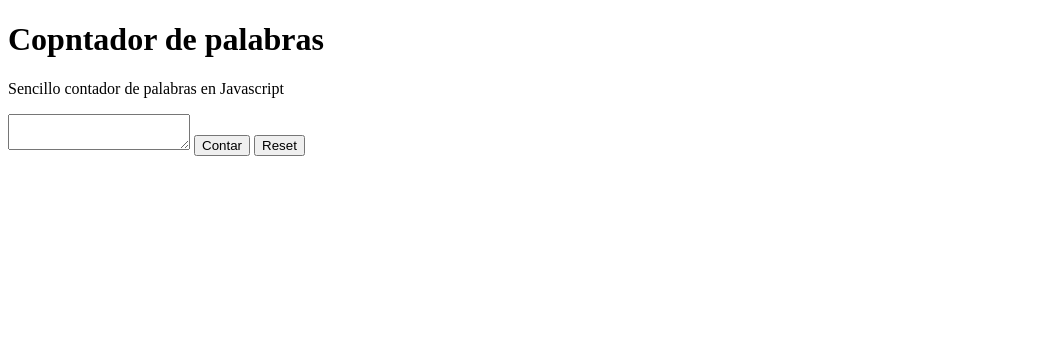
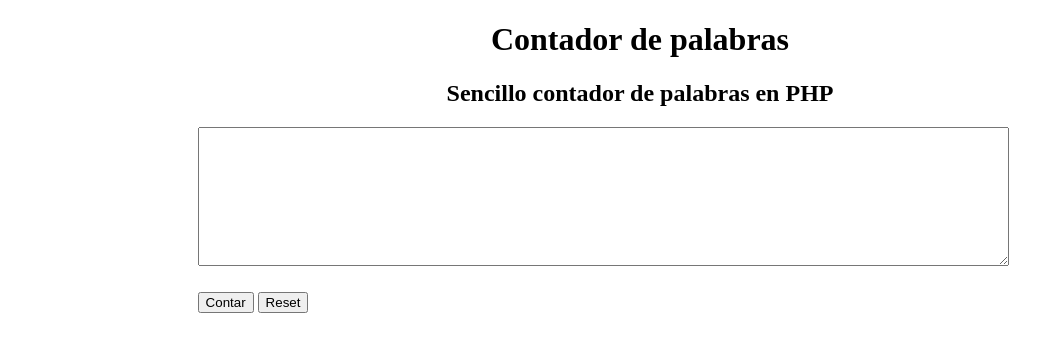
Before and after one commit to GongoraLeo/contador, a PHP site: page / in a window 1280 px wide. Shown: the top 352 px of the page, without its empty margins (0-1064 px from the left). Run offline with PHP 8.4, Linux system fonts and the light colour scheme.

Commit message:
primera versión funcional

```diff
--- a/index.php
+++ b/index.php
@@ -1,22 +1,57 @@
 <!DOCTYPE html>
 <html lang="en">
+
 <head>
     <meta charset="UTF-8">
     <meta name="viewport" content="width=device-width, initial-scale=1.0">
     <title>Contador de palabras</title>
     <link rel="stylesheet" href="style.css">
 </head>
+
 <body>
-    <h1>Copntador de palabras</h1>
-    <p>Sencillo contador de palabras en Javascript</p>
-    <form action="">
-        <textarea name="" id="">
+    <h1>Contador de palabras</h1>
+    <h2>Sencillo contador de palabras en PHP</h2>
+    <form action="<?php echo $_SERVER['PHP_SELF']; ?>" id="form" name="form" method="post">
+        <textarea name="texto" id="texto">
 
         </textarea>
+        <br>
         <input type="submit" value="Contar">
         <input type="reset" value="Reset">
     </form>
 
+
+    <?php
+
+    if ($_SERVER["REQUEST_METHOD"] == "POST") {
+        $texto = $_POST['texto'];
+        $palabras = str_word_count($texto);
+        echo "<p>El texto es: $texto</p>";
+        echo "<p>El texto tiene $palabras palabras.</p>";
+        echo "<p>El texto tiene " . strlen($texto) . " caracteres.</p>";
+        //caracteres sin espacios
+        echo "<p>El texto tiene " . strlen(str_replace(' ', '', $texto)) . " caracteres sin espacios.</p>";
+        //número de palabras repetidas debe aparecer un minimo de 2 veces cada palabra en el texto para ser repetida decir el número de veces que se repite cada palabra
+
+        $palabras_repetidas = array_diff_assoc(str_word_count($texto, 1), array_unique(str_word_count($texto, 1)));
+        // echo "<p>Las palabras repetidas son: </p>";
+        // foreach ($palabras_repetidas as $palabra) {
+        //     echo "<p>$palabra</p>";
+        // }
+        echo "<p>El texto tiene " . count($palabras_repetidas) . " palabras repetidas.</p>";
+
+
+        //palabras no repetidas
+        // echo "<p>Las palabras no repetidas son: </p>";
+        // foreach (array_diff(str_word_count($texto, 1), $palabras_repetidas) as $palabra) {
+        //     echo "<p>$palabra</p>";
+        // }
+        //número de palabras unicas las palabras unicas son todas las palabras que aparecen al menos una vez
+        echo "<p>El texto tiene " . count(array_unique(str_word_count($texto, 1))) . " palabras unicas.</p>";
+    }
+
+    ?>
     <script src="contador.js"></script>
 </body>
+
 </html>
--- /dev/null
+++ b/leeme.txt
@@ -0,0 +1,5 @@
+-contar palabras X
+-contar caracteres con y sin espacios X
+-palabras repetidas X
+-palabras únicas X
+-cargar archivos y contar lo que haya escrito en él
--- a/style.css
+++ b/style.css
@@ -0,0 +1,14 @@
+textarea{
+    width: 75%;
+    height: 10em;
+    margin-bottom: 2%;
+}
+form{
+    margin-left: 15%;
+}
+h1{
+    text-align: center;
+}
+h2{
+    text-align: center;
+}
```
Also changed, not shown: contador.js (deleted).
